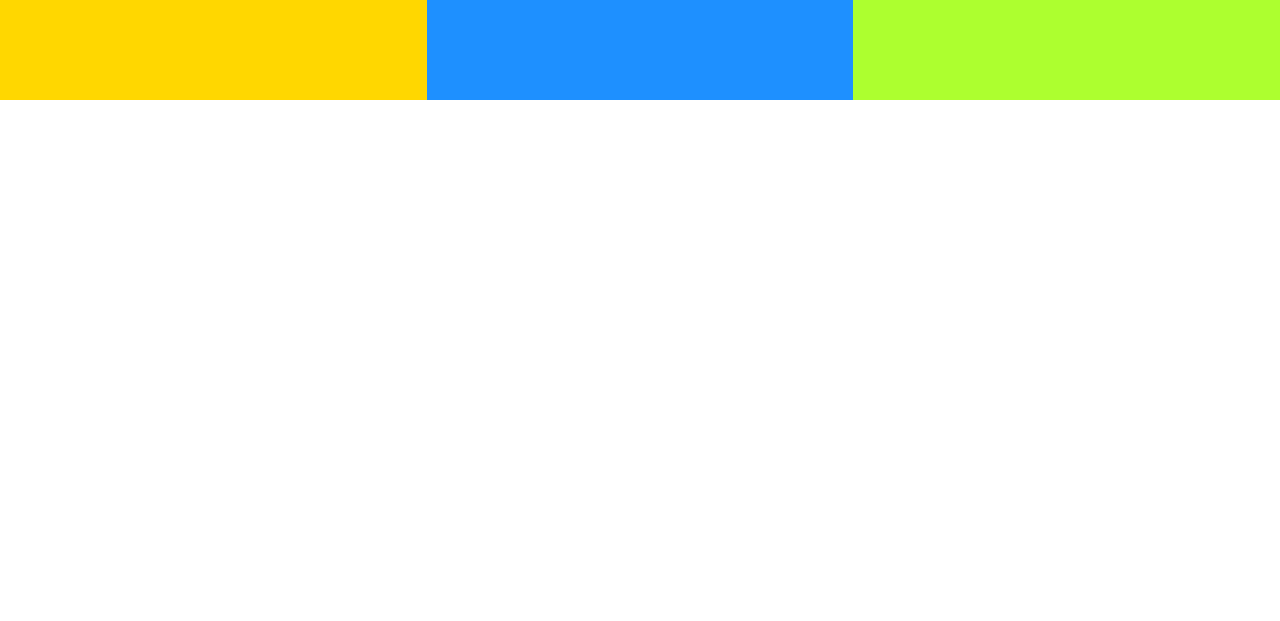
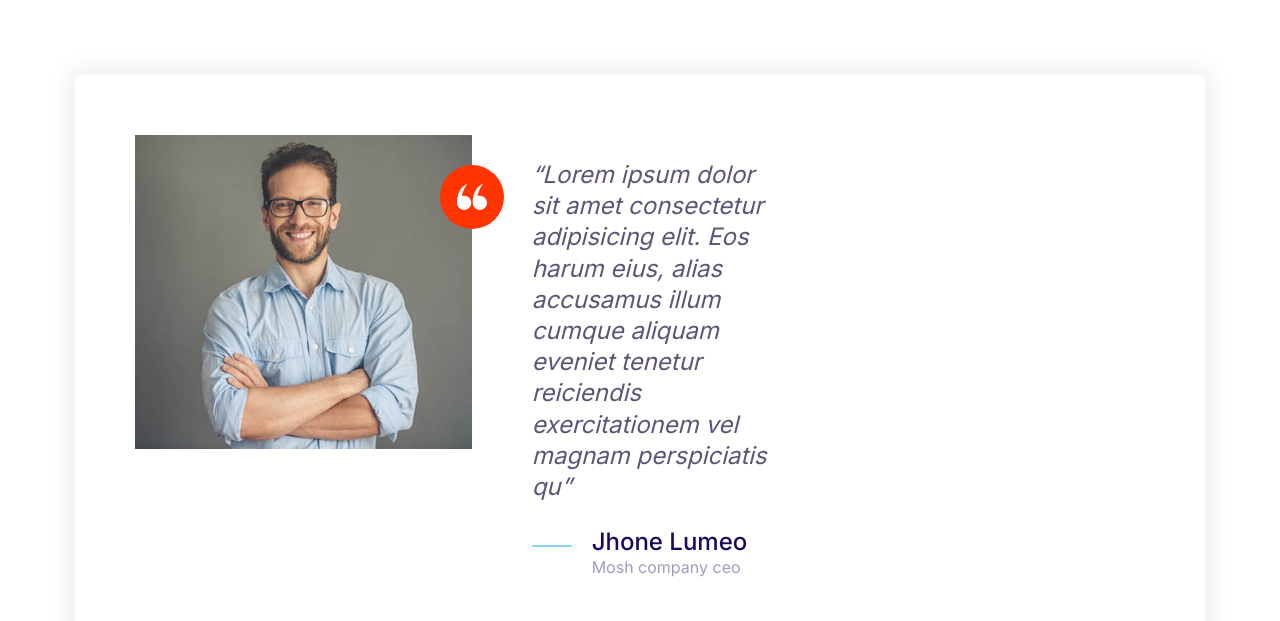
Before and after one commit to az1380/Moshify, a plain HTML site: page index.html in a window 1280 px wide. Drawn offline with Linux system fonts and the light colour scheme.

Commit message:
added testimonial to components.

```diff
--- a/css/styles.css
+++ b/css/styles.css
@@ -1,7 +1,7 @@
 :root {
   --color-primary: #2584ff;
   --color-secondary: #00d9ff;
-  --color-accet: #ff3400;
+  --color-accent: #ff3400;
   --color-headings: #1b0760;
   --color-body: #918ca4;
   --color-body-darker: #5c5577;
@@ -72,7 +72,7 @@ a {
   text-decoration: none;
 }
 .link-arrow {
-  color: var(--color-accet);
+  color: var(--color-accent);
   text-transform: uppercase;
   font-size: 2rem;
   font-weight: bold;
@@ -162,6 +162,13 @@ a {
   fill: var(--color-primary);
 }
 
+.icon--white {
+  fill: #fff;
+}
+.icon--small {
+  width: 30px;
+  height: 30px;
+}
 .icon-container {
   align-items: center;
   background-color: #f3f9fa;
@@ -170,6 +177,9 @@ a {
   height: 64px;
   justify-content: center;
   width: 64px;
+}
+.icon-container--accent {
+  background-color: var(--color-accent);
 }
 
 /* buttons */
@@ -200,12 +210,12 @@ a {
   background-color: #00c8eb;
 }
 
-.btn--accet {
-  background-color: var(--color-accet);
+.btn--accent {
+  background-color: var(--color-accent);
   color: white;
 }
 
-.btn--accet:hover {
+.btn--accent:hover {
   background-color: #ec3000;
 }
 
@@ -293,6 +303,7 @@ a {
 .card--secondary .badge--secondary {
   background-color: #02cdf1;
 }
+
 
 /* Plans */
 .plan__name {
@@ -422,3 +433,30 @@ a {
     grid-template-columns: repeat(3, 1fr);
   }
 }
+
+/* Testimonial */
+.testimonial {
+  padding: 6rem;
+}
+
+.testimonial__image {
+  position: relative;
+}
+.testimonial__image > .icon-container {
+  position: absolute;
+  top: 3rem;
+  right: -32px;
+}
+
+.testimonial__image > img {
+  width: 100%;
+}
+
+@media screen and (min-width: 768px) {
+  .testimonial .quote, .testimonial .quote__author{
+  font-size: 2.4rem;
+  }
+  .testimonial .quote{
+    margin-left: 6rem;
+  }
+}
--- a/index.html
+++ b/index.html
@@ -19,10 +19,37 @@
 </head>
 
 <body>
-    <div class="grid grid--1x2">
-        <div style="height: 100px; background:gold"></div>
-        <div style="height: 100px; background:dodgerblue"></div>
-        <div style="height: 100px; background:greenyellow"></div>
+    <div class="card testimonial">
+        <div class="grid grid--1x2">
+            <div class="testimonial__image">
+                <img src="images/testimonial.jpg" alt="A happy, smiling customer">
+                <span class="icon-container icon-container--accent">
+                    <svg class="icon icon--white icon--small">
+                        <use xlink:href="images/sprite.svg#quotes"></use>
+                    </svg>
+
+                </span>
+            </div>
+            <blockquote class="quote">
+                <p class="quote__text">Lorem ipsum dolor sit amet consectetur adipisicing elit. Eos harum eius, alias
+                    accusamus
+                    illum cumque aliquam
+                    eveniet tenetur reiciendis exercitationem vel magnam perspiciatis qu</p>
+                <footer>
+                    <div class="media">
+                        <div class="media__image">
+                            <svg class="icon icon--primary quote__line">
+                                <use xlink:href="images/sprite.svg#line"></use>
+                            </svg>
+                        </div>
+                        <div class="media__body">
+                            <h3 class="media__title quote__author">Jhone Lumeo</h3>
+                            <p class="quote__company">Mosh company ceo</p>
+                        </div>
+                    </div>
+                </footer>
+        </div>
+        </blockquote>
     </div>
 
 
```
Also changed, not shown: components/testimonial.html (added, +32 -0 lines), images/testimonial.jpg (added).
